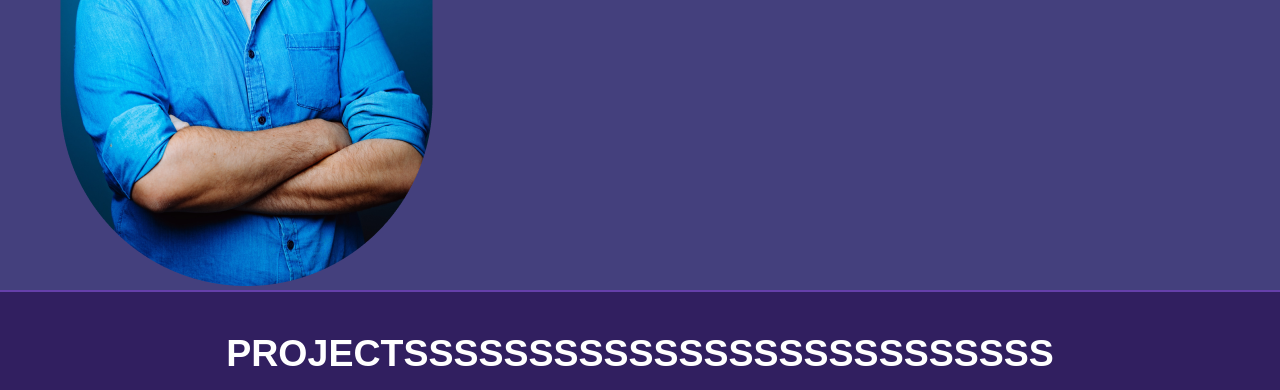
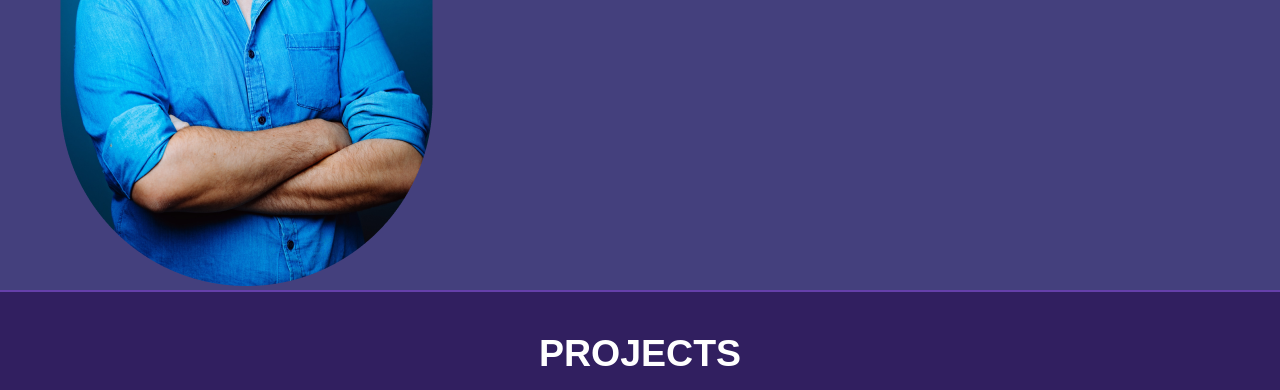
Before and after one commit to Hitman2003/medical-website, a plain HTML site: page index.html in a window 1280 px wide. Shown: the part 410-800 px from the top of the page. Drawn offline with Linux system fonts and the light colour scheme.

Commit message:
change in project

```diff
--- a/index.html
+++ b/index.html
@@ -40,7 +40,7 @@
     <section>
         <div class="container">
             <div class="comment">
-                <h1>PROJECTSSSSSSSSSSSSSSSSSSSSSSSSSS</h1>
+                <h1>PROJECTS</h1>
             </div>
             <div class="photo">
                 <div class="img1">
```
